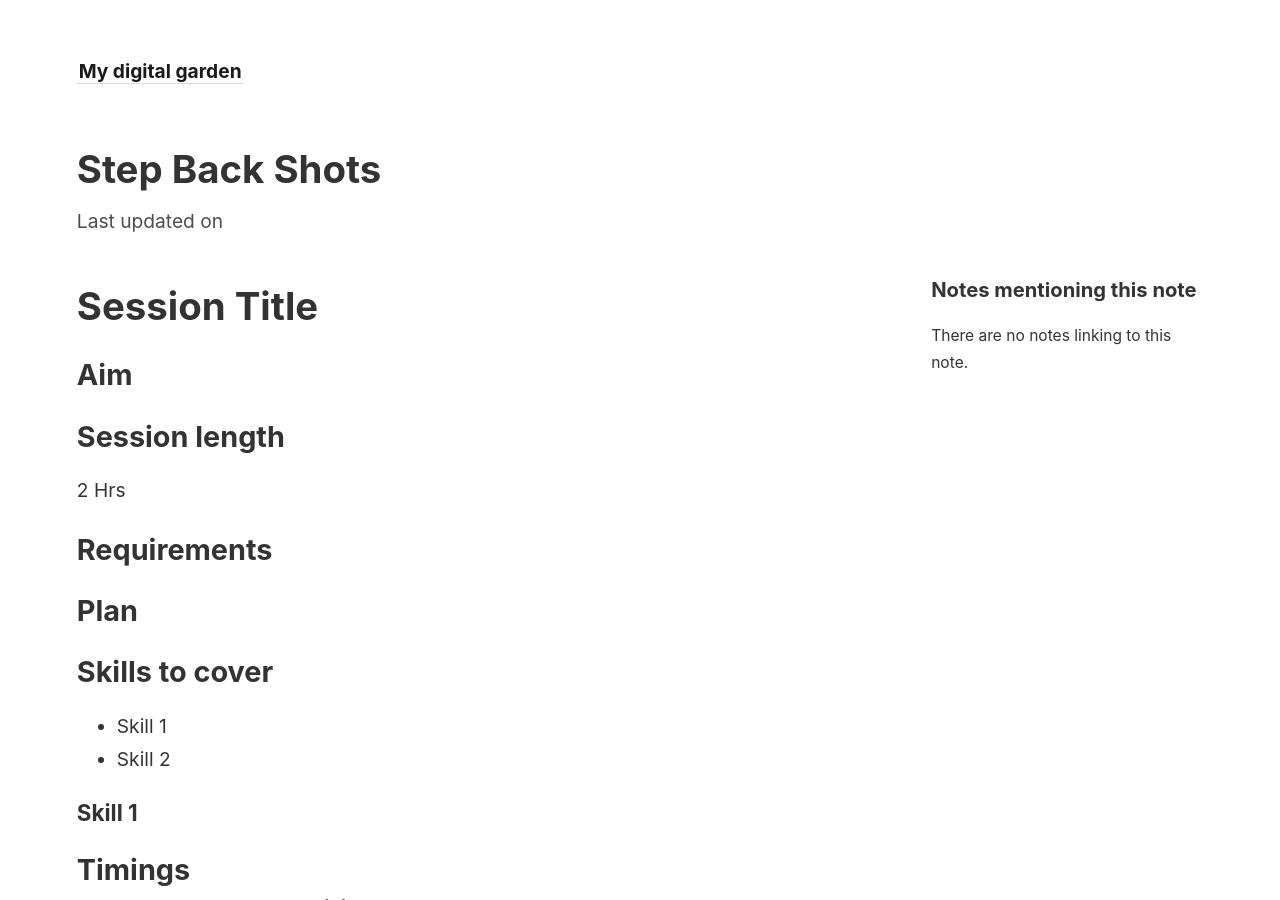
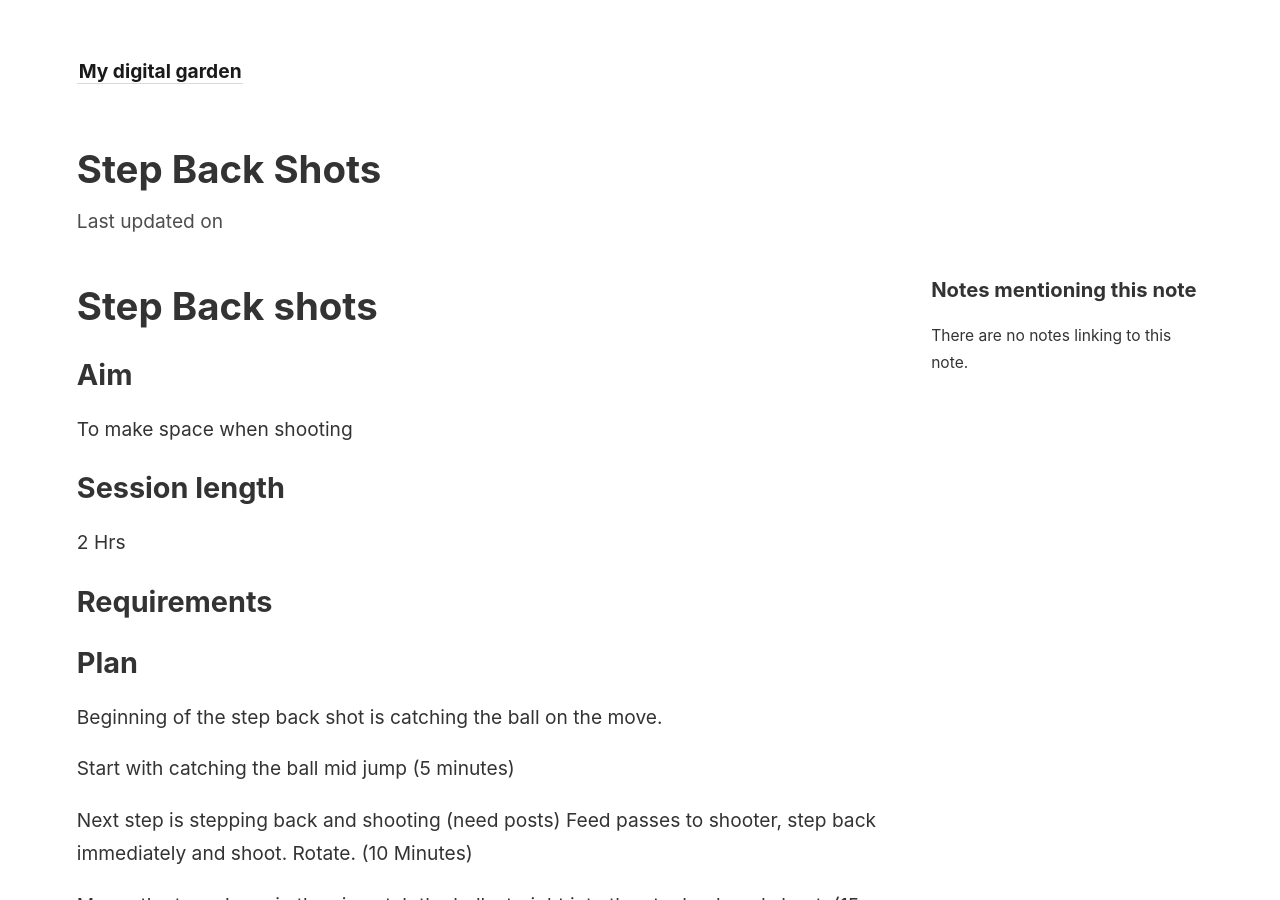
Before and after one commit to jamesptanner/notes, a Jekyll site: the page built from _notes/korfball/sessions/StepBack.md, in a window 1280 px wide and 900 px high. Built offline with Jekyll 4.4.1, drawn with Linux system fonts in a browser that asks for light colours; some of the changed text lies outside the part shown.

Commit message:
Planning shooting on the move.

````diff
--- a/_notes/korfball/sessions/StepBack.md
+++ b/_notes/korfball/sessions/StepBack.md
@@ -4,10 +4,10 @@ title: Step Back Shots
 id: stepback
 ---
 
-# Session Title
+# Step Back shots
 
 ## Aim
-
+To make space when shooting
 ## Session length
 2 Hrs
 
@@ -15,11 +15,49 @@ id: stepback
 
 
 ## Plan
+Beginning of the step back shot is catching the ball on the move.
+
+Start with catching the ball mid jump (5 minutes)
+
+Next step is stepping back and shooting (need posts)
+Feed passes to shooter, step back immediately and shoot. Rotate. (10 Minutes)
+
+Merge the two. Jump in the air, catch the ball, straight into the stepback and shoot. (15 minutes)
+
+Modification: T setup infront of post. Shooter starts with the ball. Passes to the feed. runs towards the feed Move away from post, feed passes back and shoot. (10 Minutes)
+
+```
+                     |
+    Shooter ---------|            Feed
+
+                  Collect
+                   POST
+```
+
+
+BREAK
+
+Add defender to previous Drill
+
+If time. Change the direction of the feed to back away from the feed.
+
+
+```
+
+    Shooter ----            Feed
+               /
+              /
+             /
+            /
+
+                  Collect
+                   POST
+```
 
 ## Skills to cover
 
-* Skill 1
-* Skill 2
+* Catching on the move
+*
 
 ### Skill 1
 
````
